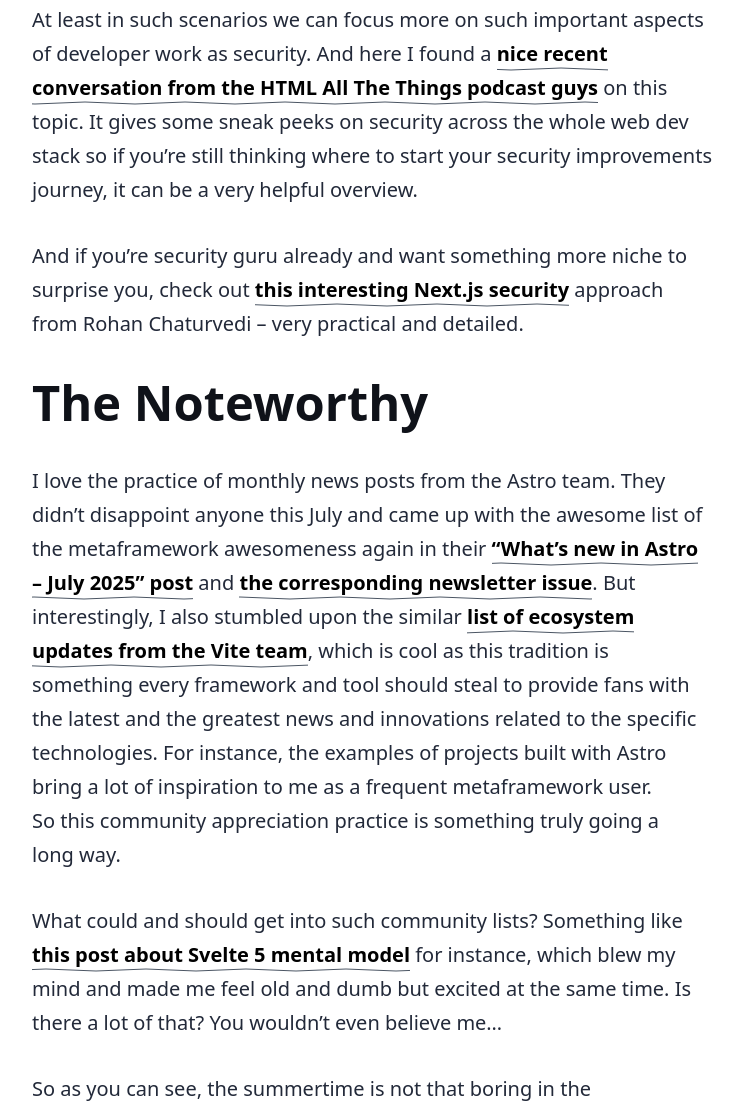
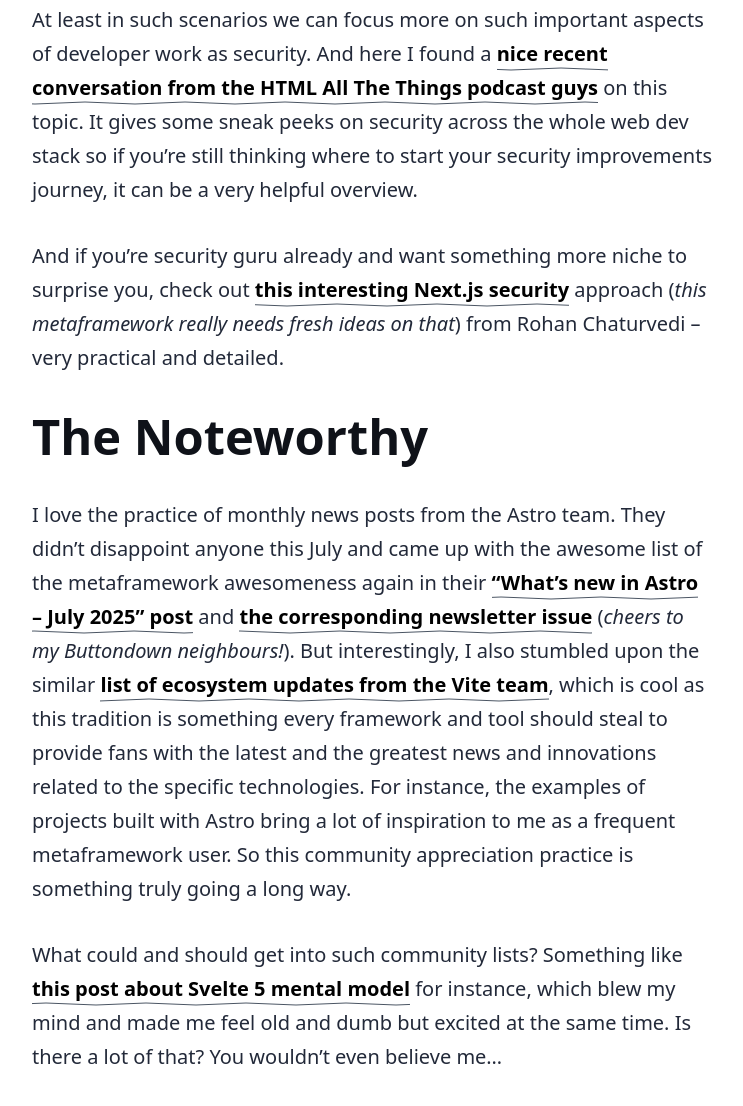
Before and after one commit to fyodorio/metaframeworks-newsletter-website, an Astro site: page /archive/27 in a window 1280 px wide. Shown: the part 2566-3672 px from the top of the page, without its empty margins (268-1011 px from the left). Built offline with nearby package versions, Linux system fonts and the light colour scheme; Astro itself is replaced by a stand-in of ours.

Commit message:
content: issue 27 finalize

```diff
--- a/src/content/archive/27.md
+++ b/src/content/archive/27.md
@@ -32,7 +32,7 @@ There were two events lately worthy of a good bottle of scotch for some and an a
 
 The first is [the HTML day 2025](https://html.energy/html-day/2025/), which (_to my embarrassment_) I knew nothing about after a couple of decades in this business. For three years in a row, it's a day to gather IRL in places around the world to write and learn HTML (_which some of us call "the job" but anyways_). Unfortunately, the places where I hangout usually were not in the list so I made a note to myself [to organize](https://html.energy/html-day/2025/#organize) something the next year. This is an awesome [community](https://html.energy) initiative and a good reason to learn something new about things you thought you knew like the back of your hand.
 
-The second is another yearly initiative which is much more famous I believe – [the Stack Overflow's Developer Survey](https://survey.stackoverflow.co/2025/) (_result I mean, not the boring part_). To be quite frank, I hate surveys and don't consider their output to be something meaningful nor representative in any way. But even though the amount of participants is declining gradually each year (_thanks to smartphones for shortening our attention span!_) and all the categories are dotted with irrelevant AI euphoria (_to the unreadable extent_), the SO survey is still popular and it's a good conversational icebreaker for social media (_and IRL events, like the one mentioned above_). So many communities on the web had something to celebrate this year (_those who were able to derive something from the confusing infographics, I guess – or at least interpret them their way_).
+The second is another yearly initiative which is much more famous I believe – [the Stack Overflow's Developer Survey](https://survey.stackoverflow.co/2025/) (_the results I mean, not the boring part_). To be quite frank, I hate surveys and don't consider their output to be something meaningful nor representative in any way. But even though the amount of participants is declining gradually each year (_thanks to smartphones for shortening our attention span!_) and all the categories are dotted with irrelevant AI euphoria (_to the unreadable extent_), the SO survey is still popular and it's a good conversational icebreaker for social media (_and IRL events, like the one mentioned above_). So many communities on the web had something to celebrate this year (_those who were able to derive something from the confusing infographics, I guess – or at least interpret them their way_).
 
 ## The Bad
 
@@ -42,11 +42,11 @@ Even though there are some concerns among developers on the ecosystem generaliza
 
 At least in such scenarios we can focus more on such important aspects of developer work as security. And here I found a [nice recent conversation from the HTML All The Things podcast guys](https://www.htmlallthethings.com/podcasts/we-should-care-more-about-web-app-security) on this topic. It gives some sneak peeks on security across the whole web dev stack so if you're still thinking where to start your security improvements journey, it can be a very helpful overview.
 
-And if you're security guru already and want something more niche to surprise you, check out [this interesting Next.js security](https://phase.dev/blog/instrumenting-nextjs-with-runtime-secret-injection/) approach from Rohan Chaturvedi – very practical and detailed.
+And if you're security guru already and want something more niche to surprise you, check out [this interesting Next.js security](https://phase.dev/blog/instrumenting-nextjs-with-runtime-secret-injection/) approach (_this metaframework really needs fresh ideas on that_) from Rohan Chaturvedi – very practical and detailed.
 
 ## The Noteworthy
 
-I love the practice of monthly news posts from the Astro team. They didn't disappoint anyone this July and came up with the awesome list of the metaframework awesomeness again in their ["What's new in Astro – July 2025" post](https://astro.build/blog/whats-new-july-2025/) and [the corresponding newsletter issue](https://buttondown.com/withastro/archive/the-astro-post-july-2025/). But interestingly, I also stumbled upon the similar [list of ecosystem updates from the Vite team](https://voidzero.dev/posts/whats-new-jul-2025), which is cool as this tradition is something every framework and tool should steal to provide fans with the latest and the greatest news and innovations related to the specific technologies. For instance, the examples of projects built with Astro bring a lot of inspiration to me as a frequent metaframework user. So this community appreciation practice is something truly going a long way.
+I love the practice of monthly news posts from the Astro team. They didn't disappoint anyone this July and came up with the awesome list of the metaframework awesomeness again in their ["What's new in Astro – July 2025" post](https://astro.build/blog/whats-new-july-2025/) and [the corresponding newsletter issue](https://buttondown.com/withastro/archive/the-astro-post-july-2025/) (_cheers to my Buttondown neighbours!_). But interestingly, I also stumbled upon the similar [list of ecosystem updates from the Vite team](https://voidzero.dev/posts/whats-new-jul-2025), which is cool as this tradition is something every framework and tool should steal to provide fans with the latest and the greatest news and innovations related to the specific technologies. For instance, the examples of projects built with Astro bring a lot of inspiration to me as a frequent metaframework user. So this community appreciation practice is something truly going a long way.
 
 What could and should get into such community lists? Something like [this post about Svelte 5 mental model](https://lihautan.com/compile-svelte-5-in-your-head) for instance, which blew my mind and made me feel old and dumb but excited at the same time. Is there a lot of that? You wouldn't even believe me...
 
```
